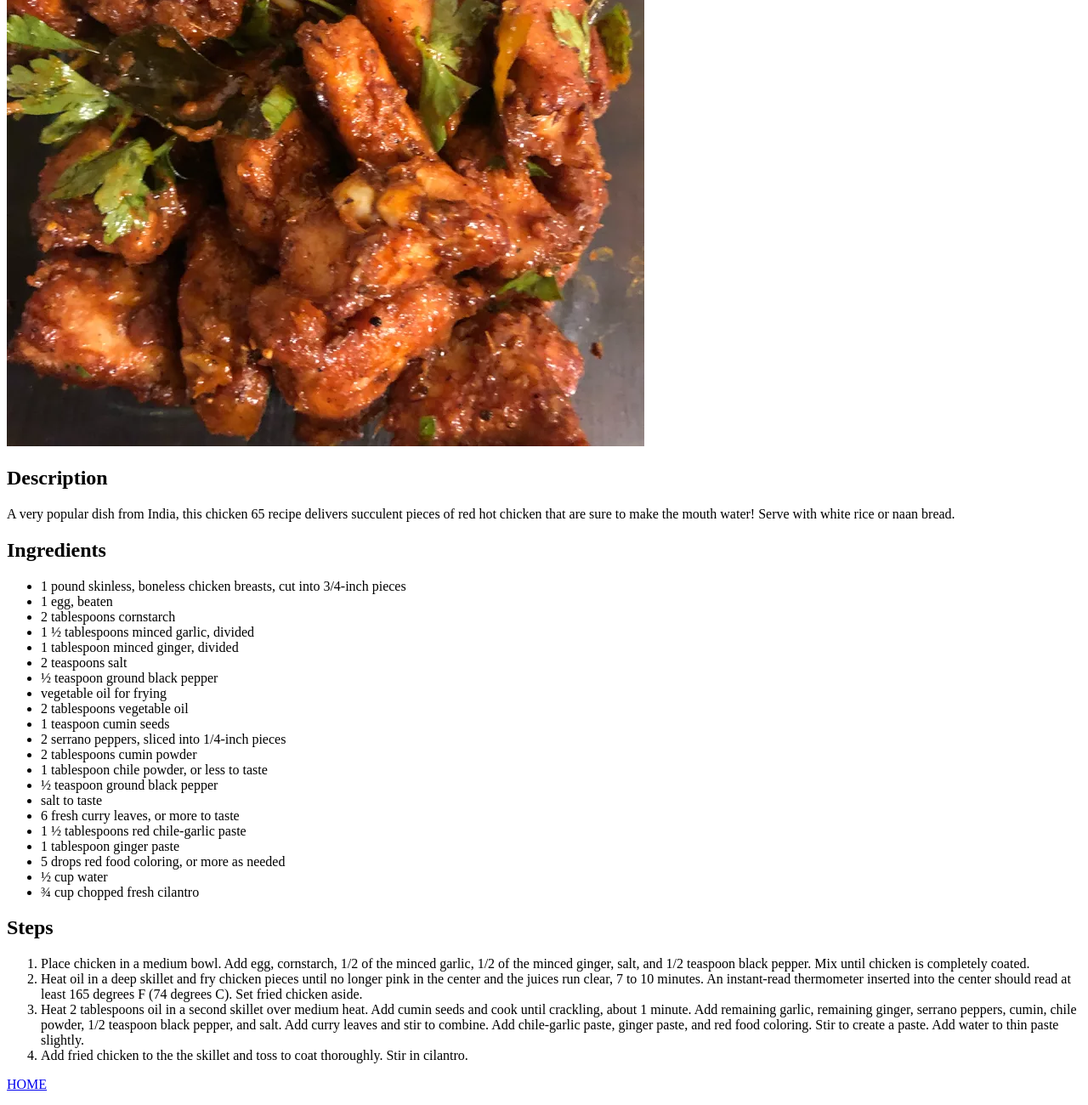
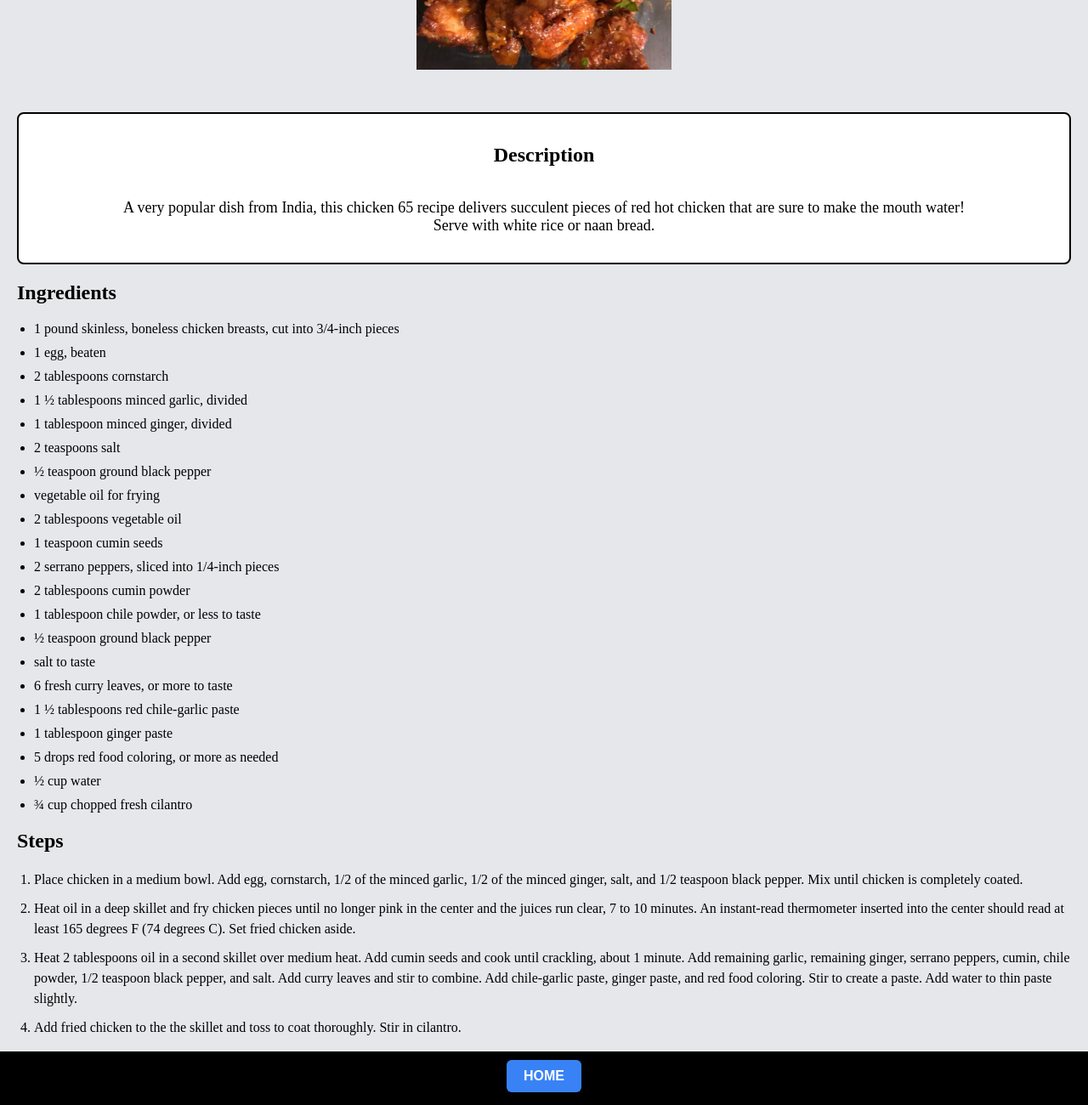
Before and after one commit to Kathir2911/odin-recipes, a plain HTML site: page recipes/chicken65.html in a window 1280 px wide. Shown: the part 305-1605 px from the top of the page at 85% size. Drawn offline with Linux system fonts and the light colour scheme.

Commit message:
Css Design completed.

```diff
--- a/recipes/chicken65.html
+++ b/recipes/chicken65.html
@@ -4,14 +4,18 @@
     <meta charset="UTF-8">
     <meta name="viewport" content="width=device-width, initial-scale=1.0">
     <title>Chicken 65</title>
+    <link rel="stylesheet" href="https://fonts.googleapis.com/css?family=Merriweather&effect=neon|fire|outline|glow|gradient|shadow-multiple">
+    <link rel="stylesheet" href="./recipesStyle.css">
 </head>
 <body>
-    <h1>Chicken 65</h1>
-    <img src="../assets/chicken65.jpg" alt="chicken65">
-    <h2>Description</h2>
-    <p>A very popular dish from India, this chicken 65 recipe delivers succulent pieces of red hot chicken that are sure to make the mouth water! Serve with white rice or naan bread.</p>
-    <h2>Ingredients</h2>
-    <ul>
+    <div class="title"><h1 class="font-effect-outline">Chicken 65</h1></div>
+    <div class="image"><img src="../assets/chicken65.jpg" alt="chicken65"></div>
+    <div class="Description">
+        <h2 id="des">Description</h2>
+        <p>A very popular dish from India, this chicken 65 recipe delivers succulent pieces of red hot chicken that are sure to make the mouth water!<br>Serve with white rice or naan bread.</p>
+    </div>
+    <h2 class="ing">Ingredients</h2>
+    <ul id="ingredient">
         <li>1 pound skinless, boneless chicken breasts, cut into 3/4-inch pieces</li>
         <li>1 egg, beaten</li>
         <li>2 tablespoons cornstarch</li>
@@ -34,13 +38,16 @@
         <li>½ cup water</li>
         <li>¾ cup chopped fresh cilantro</li>
     </ul>
-    <h2>Steps</h2>
-    <ol>
-        <li>Place chicken in a medium bowl. Add egg, cornstarch, 1/2 of the minced garlic, 1/2 of the minced ginger, salt, and 1/2 teaspoon black pepper. Mix until chicken is completely coated.</li>
-        <li>Heat oil in a deep skillet and fry chicken pieces until no longer pink in the center and the juices run clear, 7 to 10 minutes. An instant-read thermometer inserted into the center should read at least 165 degrees F (74 degrees C). Set fried chicken aside.</li>
-        <li>Heat 2 tablespoons oil in a second skillet over medium heat. Add cumin seeds and cook until crackling, about 1 minute. Add remaining garlic, remaining ginger, serrano peppers, cumin, chile powder, 1/2 teaspoon black pepper, and salt. Add curry leaves and stir to combine. Add chile-garlic paste, ginger paste, and red food coloring. Stir to create a paste. Add water to thin paste slightly.</li>
-        <li>Add fried chicken to the the skillet and toss to coat thoroughly. Stir in cilantro.</li>
-    </ol>
-    <a href="../index.html">HOME</a>
+    <div class="steps">
+        <h2 class="ing">Steps</h2>
+        <ol id="step">
+            <li>Place chicken in a medium bowl. Add egg, cornstarch, 1/2 of the minced garlic, 1/2 of the minced ginger, salt, and 1/2 teaspoon black pepper. Mix until chicken is completely coated.</li>
+            <li>Heat oil in a deep skillet and fry chicken pieces until no longer pink in the center and the juices run clear, 7 to 10 minutes. An instant-read thermometer inserted into the center should read at least 165 degrees F (74 degrees C). Set fried chicken aside.</li>
+            <li>Heat 2 tablespoons oil in a second skillet over medium heat. Add cumin seeds and cook until crackling, about 1 minute. Add remaining garlic, remaining ginger, serrano peppers, cumin, chile powder, 1/2 teaspoon black pepper, and salt. Add curry leaves and stir to combine. Add chile-garlic paste, ginger paste, and red food coloring. Stir to create a paste. Add water to thin paste slightly.</li>
+            <li>Add fried chicken to the the skillet and toss to coat thoroughly. Stir in cilantro.</li>
+        </ol>
+    </div>
+    <div class="navbar"><button><a href="../index.html">HOME</a></button></div>
+
 </body>
 </html>
--- /dev/null
+++ b/recipes/recipesStyle.css
@@ -0,0 +1,79 @@
+body{
+    margin:0px;
+    padding:0px;
+    border:0px;
+    box-sizing: border-box;
+    background-color: #e5e7eb;
+}
+.title{
+    background-color: #1F2937;
+    font-family:'Roboto';
+    font-size:24px;
+    font-weight:900px;
+    text-align: center;
+    margin:0px;
+}
+h1{
+    margin-top:0px;
+    margin-bottom:0px;
+}
+img{
+    margin:30px;
+    height:300px;
+    width:300px;
+}
+.image{
+    display:flex;
+    justify-content:center;
+    flex: 0 0 auto;
+}
+.navbar{
+    background-color: black;
+    text-align:center;
+    padding-top:10px;
+}
+.navbar a{
+    text-decoration: none;
+    color:white;
+    font-weight:bolder;
+}
+button{
+    background-color:#3882f6;
+    border: none;
+    padding: 10px 20px;
+    border-radius: 6px;
+    cursor: pointer;
+    font-size: 16px;
+    margin-bottom:15px;
+}
+#ingredient{
+    display:flex;
+    flex-direction:column;
+    gap:10px;
+}
+#step{
+    display:flex;
+    flex-direction:column;
+    gap:10px;
+    flex-wrap: wrap;
+}
+.Description{
+    display:flex;
+    flex-direction: column;
+    border: 2px solid black;
+    padding: 15px;
+    margin: 20px;
+    border-radius: 8px;
+    background-color: white;
+    text-align: center;
+    /* line-height:1.5; */
+}
+.Description p{
+    font-size: 18px;
+}
+.ing{
+    margin:20px;
+}
+#step{
+    line-height: 1.5;
+}
--- /dev/null
+++ b/styles.css
@@ -0,0 +1,50 @@
+body{
+    margin:0px;
+    padding:0px;
+    border:0px;
+    box-sizing: border-box;
+    background-color: white;
+}
+#toolbar{
+    background-color: #1F2937;
+    font-family:'Roboto';
+    font-size:24px;
+    font-weight:900px;
+    text-align: center;
+    margin:0px;
+}
+h1{
+    margin-top:0px;
+    margin-bottom:0px;
+}
+img{
+    width:300px;
+    height:300px;
+}
+.division ul{
+    display:flex;
+    flex-wrap:wrap;
+    justify-content: center;
+    gap:20px;
+    list-style: none;
+    margin:0px;
+    margin-top:30px;
+    margin-bottom:30px;
+    padding:0px;
+}
+a{
+    text-decoration: none;
+    color: black;
+    font-weight:bold;
+    font-size:large;
+    text-align:center;
+}
+.list{
+    display:flex;
+    flex-direction: column;
+    align-items:center;
+    flex: 0 0 auto;
+    background-color: #e5e7eb;
+    padding: 10px;
+    border-radius: 8px;
+}
```
Also changed, not shown: index.html (+12 -6 lines), recipes/lambBiriyani.html (+27 -8 lines), recipes/mangoLassi.html (+31 -12 lines).
